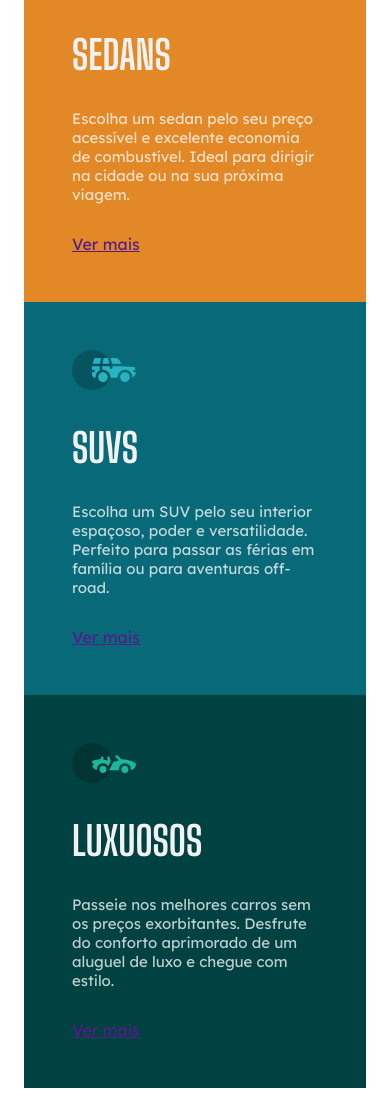
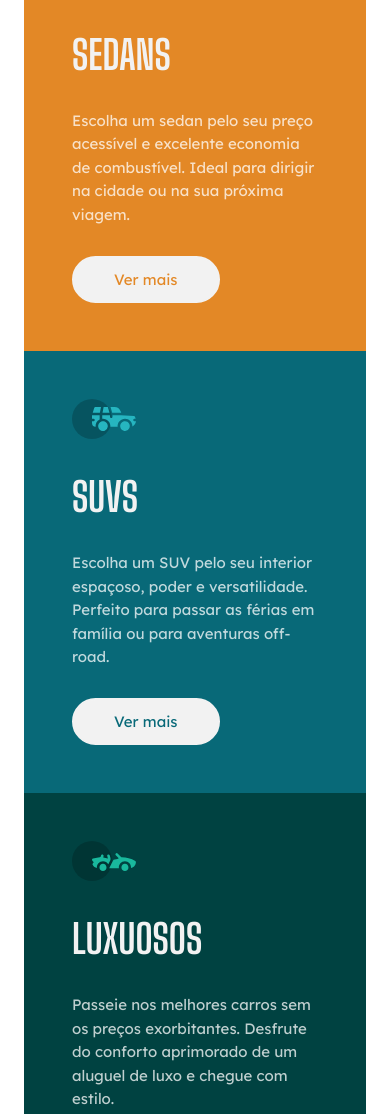
Before and after one commit to marcela-rodrigues/carros, a plain HTML site: page index.html in a window 390 px wide. Shown: the part 179-1293 px from the top of the page. Drawn offline with Linux system fonts and the light colour scheme.

Commit message:
finalização da parte mobile

```diff
--- a/index.html
+++ b/index.html
@@ -16,21 +16,21 @@
             <img src="./imagens/icon-sedans.svg" alt="Carro sedan">
             <h2>Sedans</h2>
             <p>Escolha um sedan pelo seu preço acessível e excelente economia de combustível. Ideal para dirigir na cidade ou na sua próxima viagem.</p>
-            <a href="">Ver mais</a>
+            <a href="https://www.webmotors.com.br/sedans" target="_blank">Ver mais</a>
         </section>
 
         <section class="suvs">
             <img src="./imagens/icon-suvs.svg" alt="Carro suv">
             <h2>SUVs</h2>
             <p>Escolha um SUV pelo seu interior espaçoso, poder e versatilidade. Perfeito para passar as férias em família ou para aventuras off-road.</p>
-            <a href="">Ver mais</a>
+            <a href="https://www.webmotors.com.br/suvs" target="_blank">Ver mais</a>
         </section>
 
         <section class="luxuosos">
             <img src="./imagens/icon-luxury.svg" alt="Carro de luxo">
             <h2>luxuosos</h2>
             <p>Passeie nos melhores carros sem os preços exorbitantes. Desfrute do conforto aprimorado de um aluguel de luxo e chegue com estilo.</p>
-            <a href="">Ver mais</a>
+            <a href="https://www.webmotors.com.br/carros-de-luxo" target="_blank">Ver mais</a>
         </section>
     </main>
 </body>
--- a/style.css
+++ b/style.css
@@ -30,10 +30,19 @@ p {
     font-size: 0.9375rem;
     color: var(--transparent-white);
     margin-bottom: 1.875rem;
+    line-height: 1.5625;
 }
 
 a {
     font-family: 'Lexend Deca', sans-serif;
+    display: block;
+    text-decoration: none;
+    border: 2px solid var(--gray);
+    width: fit-content;
+    font-size: 0.9375rem;
+    padding: 0.75rem 2.5rem;
+    border-radius: 1.5625rem;
+    background: var(--gray);
 }
 
 section {
@@ -42,6 +51,7 @@ section {
 
 .sedans {
     background: var(--orange);
+    border-radius: 8px 8px 0 0;
 }
 
 .suvs {
@@ -50,4 +60,17 @@ section {
 
 .luxuosos {
     background: var(--dark-cyan);
+    border-radius: 0 0 8px 8px;
 }
+
+.sedans a {
+    color: var(--orange);
+}
+
+.suvs a {
+    color: var(--cyan);
+}
+
+.luxuosos a {
+    color: var(--dark-cyan);
+}
```
